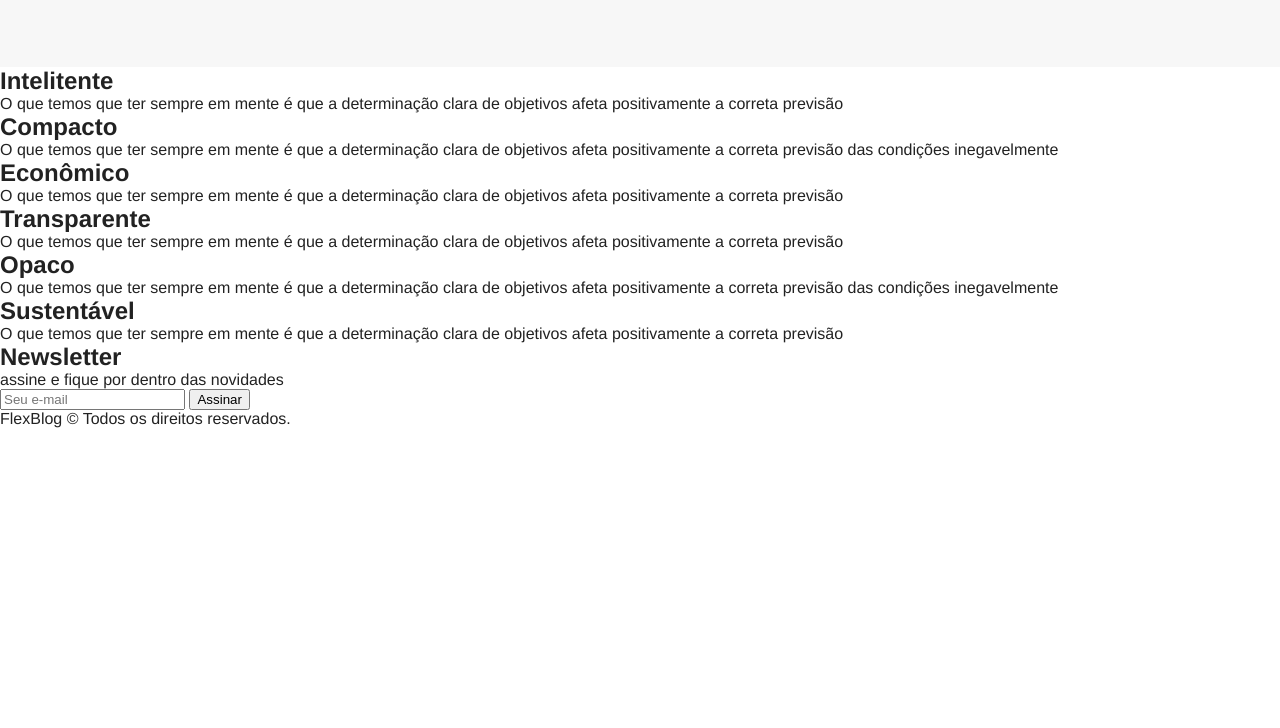
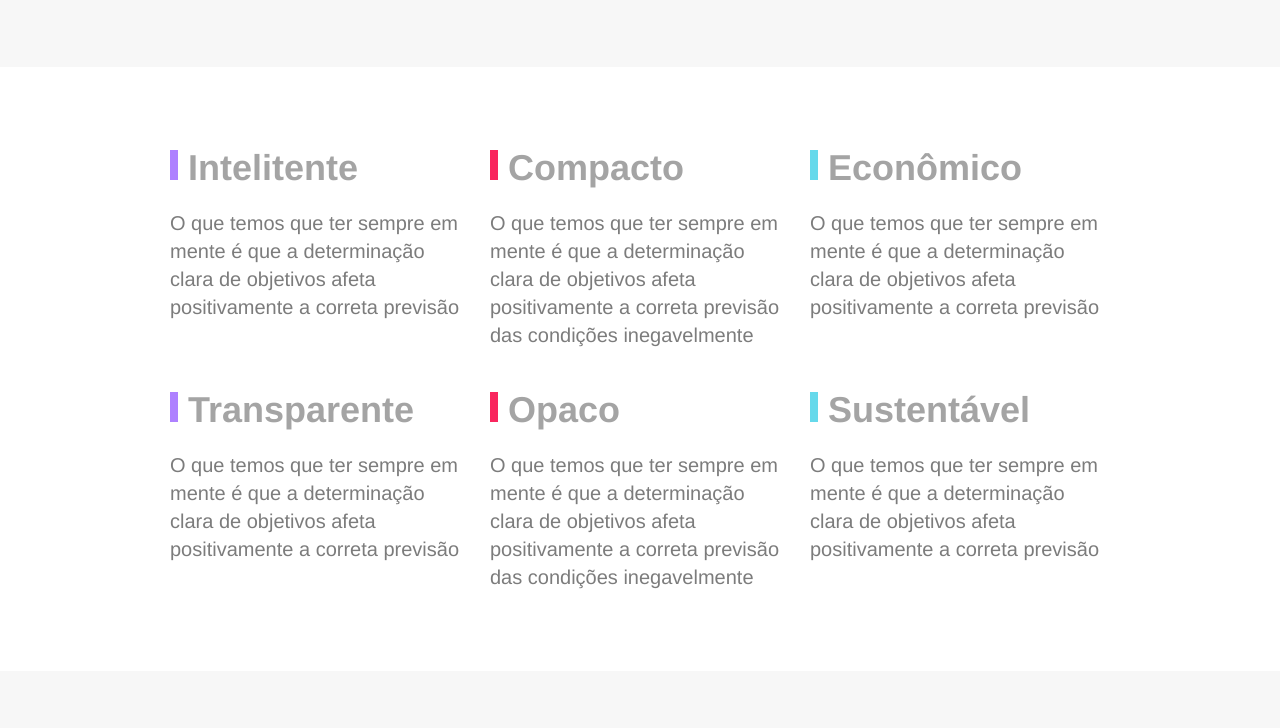
Before and after one commit to maurotelles/labsfront, a plain HTML site: page posicionamento/FlexBox/FlexBlog/index.html in a window 1280 px wide. Shown: the part 2418-3146 px from the top of the page. Before the commit the page ends 2846 px from the top, so only its background shows below. Drawn offline with Linux system fonts and the light colour scheme.

Commit message:
Finalizado FlexBox

```diff
--- a/posicionamento/FlexBox/FlexBlog/css/style.css
+++ b/posicionamento/FlexBox/FlexBlog/css/style.css
@@ -245,3 +245,125 @@ superinfo a {
     order: -1;
   }
 }
+/*===============================================*/
+/*Qualidade*/
+
+.qualidade {
+  max-width: 960px;
+  margin: 60px auto;
+  display: flex;
+  flex-wrap: wrap;
+}
+.qualidade-item {
+  flex: 1 1 300px;
+  margin: 20px 10px;
+}
+.qualidade-item h2 {
+  font-size: 2.25em;
+  color: #a4a4a4;
+  margin-bottom: 20px;
+}
+.qualidade-item h2::before {
+  content: "";
+  display: inline-block;
+  width: 8px;
+  height: 30px;
+  margin-right: 10px;
+  background: blue;
+}
+.qualidade-item:nth-of-type(3n + 1) h2::before {
+  /*Assistir 3-9 FlexBlog Qualidade*/
+  background: #ae81ff;
+}
+.qualidade-item:nth-of-type(3n + 2) h2::before {
+  background: #f9265e;
+}
+.qualidade-item:nth-of-type(3n + 3) h2::before {
+  background: #66d9eb;
+}
+
+.qualidade-item p {
+  font-size: 1.25em;
+  line-height: 1.4;
+  color: #7c7c7c;
+}
+/*================================================*/
+/*Newsletter*/
+.newsletter {
+  background: #f7f7f7;
+  padding: 60px calc((100% - 960px) / 2); /*para permitir pintar todo o fundo*/
+  display: flex;
+  flex-wrap: wrap;
+}
+.newsletter-info {
+  flex: 1 1 260px; /*Para corrigir problema no safari*/
+  margin: 0 10px;
+}
+
+.newsletter-info h1 {
+  font-size: 3em;
+  color: #a4a4a4;
+}
+.newsletter-info p {
+  font-size: 1.25em;
+  font-style: italic;
+  max-width: 240px;
+  color: #7c7c7c;
+  margin-bottom: 10px;
+}
+.newsletter-form {
+  flex: 2 1 260px;
+  margin: 0 10px;
+  align-self: center;
+  display: flex;
+  flex-wrap: wrap;
+}
+
+.newsletter-form input {
+  flex: 3 1 260px;
+  font-size: 1.25em;
+  color: #7c7c7c;
+  font-style: italic;
+  font-family: "Nunito", Helvetica, Arial, sans-serif;
+  border: 4px solid #2c70ff;
+  background: transparent;
+  padding: 15px 10px;
+  margin: 0px;
+  border-radius: 0px;
+}
+
+.newsletter-form button {
+  flex: 1 1 260px;
+  font-family: "Nunito", Helvetica, Arial, sans-serif;
+  font-size: 2.25em;
+  font-weight: bold;
+  text-transform: uppercase;
+  background: #2c70ff;
+  color: white;
+  margin: 0px;
+  cursor: pointer;
+  border: 0px;
+  padding: 15px 10px;
+}
+
+@media (max-width: 600px) {
+  .newsletter-form button {
+    font-size: 1.5em;
+  }
+}
+
+/*===================================================*/
+/*Footer*/
+.footer {
+  display: flex;
+  background: #2c70ff;
+  height: 200px;
+  align-items: center;
+}
+
+.footer p {
+  flex: 1;
+  text-align: center;
+  font-size: 2.25em;
+  color: #122ab2;
+}
--- a/posicionamento/FlexBox/FlexBlog/index.html
+++ b/posicionamento/FlexBox/FlexBlog/index.html
@@ -152,13 +152,10 @@
       <h1>Newsletter</h1>
       <p>assine e fique por dentro das novidades</p>
     </div>
-    <form action="newsletter-form">
+    <form class="newsletter-form">
       <input type="text" placeholder="Seu e-mail">
       <button type="submit">Assinar</button>
     </form>
-
-
-
   </section>
 
   <footer class="footer">
```
